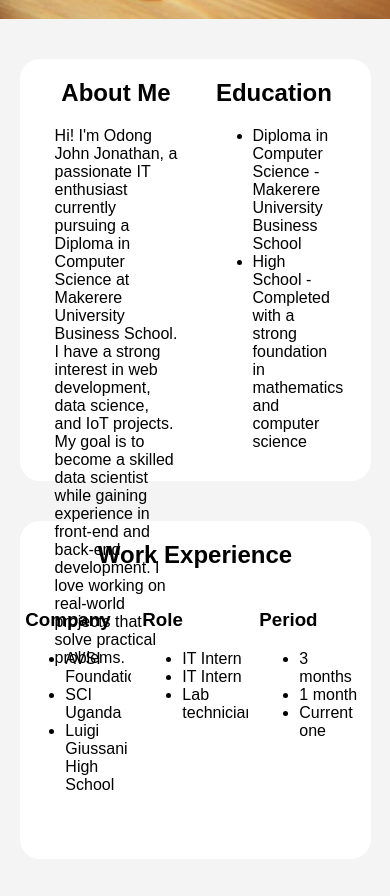
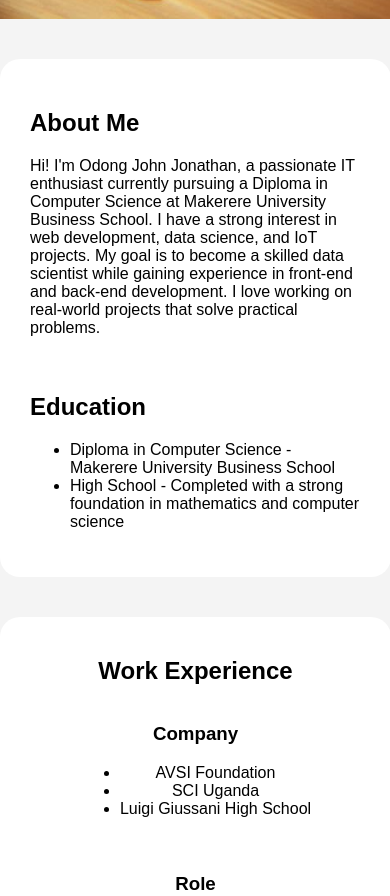
Before and after one commit to OdongJohnJonathan/MY-CV, a plain HTML site: page index.html in a window 390 px wide. Shown: the part 915-1811 px from the top of the page. Drawn offline with Linux system fonts and the light colour scheme.

Commit message:
responsiveness try one

```diff
--- a/css/style.css
+++ b/css/style.css
@@ -11,6 +11,10 @@ body {
     background-position: center;
     animation: slideBackground 24s infinite;
     overflow: hidden;
+    display: flex;
+    align-items: center;
+    justify-content: center;
+    text-align: center;
 }
 
 @keyframes slideBackground {
@@ -29,83 +33,70 @@ body {
 }
 
 .banner-text {
-    position: absolute;
-    top: 50%;
-    left: 50%;
-    transform: translate(-50%, -50%);
-    text-align: center;
-    color: white;
     background: rgba(0, 0, 0, 0.5);
     padding: 20px;
     border-radius: 10px;
+    color: white;
+    max-width: 80%;
 }
 
 .banner-text h1 {
-    font-size: 3rem;
+    font-size: 2.5rem;
     margin: 0;
 }
 
-.banner-text p {
-    font-size: 1.5rem;
-}
-
-.about-education{
+.about-education {
     background: #fff;
-    height: 50vh;
     width: 90%;
     border-radius: 20px;
     margin: 40px auto;
     display: flex;
-    flex-direction: row;
+    flex-wrap: wrap;
     justify-content: space-evenly;
+    padding: 20px;
 }
 
-.about-education h2{
-    text-align: center;
+.about-education div {
+    flex: 1;
+    min-width: 300px;
+    margin: 10px;
 }
 
-.about-education #about{
-    height: 100%;
-    width: 35%;
-    background: #fff;
-}
-
-.about-education #education{
-    height: 100%;
-    width: 35%;
-    background: #fff;
-}
-
-#experience{
-    height: 40vh;
+#experience {
     background: #fff;
     width: 90%;
     margin: 40px auto;
     border-radius: 20px;
-    display: flex;
-    flex-direction: column;
-    overflow: hidden;
+    padding: 20px;
+    text-align: center;
 }
 
-#experience h2{
-    text-align: center;
-    height: 10%;
-    width: 100%;
-    overflow: hidden;
+.mother-exp {
+    display: flex;
+    flex-wrap: wrap;
+    justify-content: center;
+    gap: 20px;
 }
 
-#experience .mother-exp{
-    height: 90%;
-    width: 100%;
-    display: flex;
-    flex-direction: row;
-    justify-content: space-evenly;
-    overflow: hidden;
+.child-exp {
+    flex: 1;
+    min-width: 200px;
+    text-align: center;
 }
 
-#experience .mother-exp .child-exp{
-    height: 100%;
-    width: 30%;
-    margin: auto;
-    overflow: hidden;
+/* Responsive Styles */
+@media (max-width: 768px) {
+    .banner-text h1 {
+        font-size: 2rem;
+    }
+
+    .about-education {
+        flex-direction: column;
+        align-items: center;
+    }
+
+    .mother-exp {
+        flex-direction: column;
+        align-items: center;
+    }
 }
```
